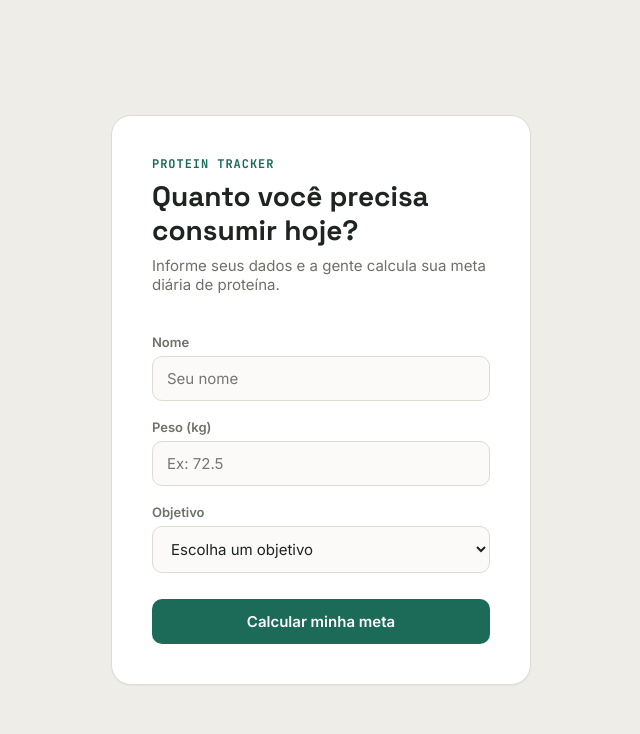
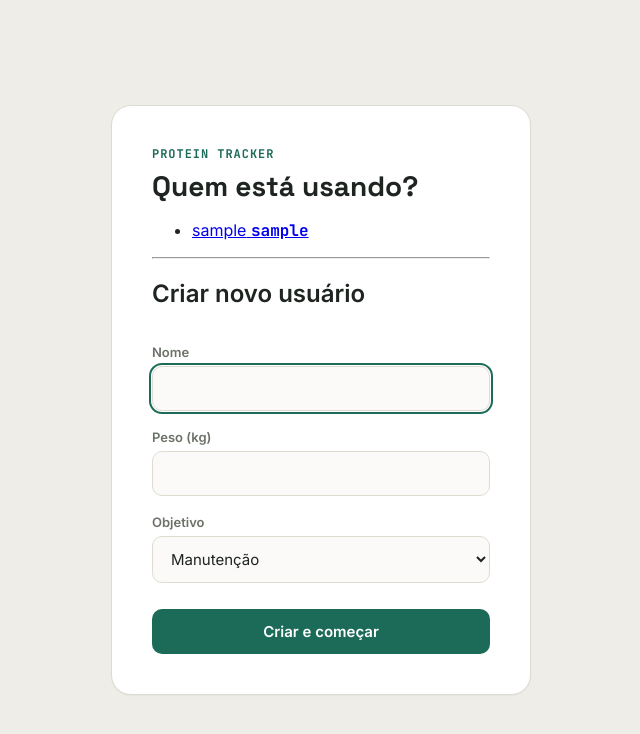
Before and after one commit to Arthur-Isidoro/Protein-Tracker, a Flask app: page / in a window 1280 px wide. Shown: the top 734 px of the page, without its empty margins (319-959 px from the left). Run offline with Flask 3, Linux system fonts and the light colour scheme; the visitor is signed in with stand-in values (Sample User, id 1); data comes from the database, SQL or seed files in the repository.

Commit message:
Update cadastro.html
transforma tela inicial em lista de usuários com opção de criar novo

```diff
--- a/templates/cadastro.html
+++ b/templates/cadastro.html
@@ -11,29 +11,46 @@
 <body>
     <main class="card">
         <p class="eyebrow">Protein Tracker</p>
-        <h1>Quanto você precisa consumir hoje?</h1>
-        <p class="subtitle">Informe seus dados e a gente calcula sua meta diária de proteína.</p>
+        <h1>Quem está usando?</h1>
+
+        {% if usuarios %}
+        <ul class="user-list">
+            {% for u in usuarios %}
+            <li>
+                <a href="{{ url_for('selecionar_usuario', usuario_id=u['id']) }}" class="user-item">
+                    <span class="user-name">{{ u['nome'] }}</span>
+                    <span class="user-meta mono">{{ u['objetivo'] }}</span>
+                </a>
+            </li>
+            {% endfor %}
+        </ul>
+        {% else %}
+        <p>Nenhum usuário cadastrado ainda. Crie o primeiro abaixo.</p>
+        {% endif %}
+
+        <hr class="divider">
+
+        <h2>Criar novo usuário</h2>
 
         {% if erro %}
-            <div class="erro">{{ erro }}</div>
+        <p class="erro">{{ erro }}</p>
         {% endif %}
 
         <form method="POST" class="form">
             <label for="nome">Nome</label>
-            <input type="text" id="nome" name="nome" placeholder="Seu nome" required>
+            <input type="text" id="nome" name="nome" required autofocus>
 
             <label for="peso">Peso (kg)</label>
-            <input type="number" id="peso" name="peso" step="0.1" min="1" placeholder="Ex: 72.5" required>
+            <input type="number" id="peso" name="peso" step="0.1" min="0" required>
 
             <label for="objetivo">Objetivo</label>
             <select id="objetivo" name="objetivo" required>
-                <option value="" disabled selected>Escolha um objetivo</option>
-                <option value="manutenção">Manutenção</option>
+                <option value="manutencao">Manutenção</option>
                 <option value="ganho de massa">Ganho de massa</option>
                 <option value="perda de gordura">Perda de gordura</option>
             </select>
 
-            <button type="submit">Calcular minha meta</button>
+            <button type="submit">Criar e começar</button>
         </form>
     </main>
 </body>
```
